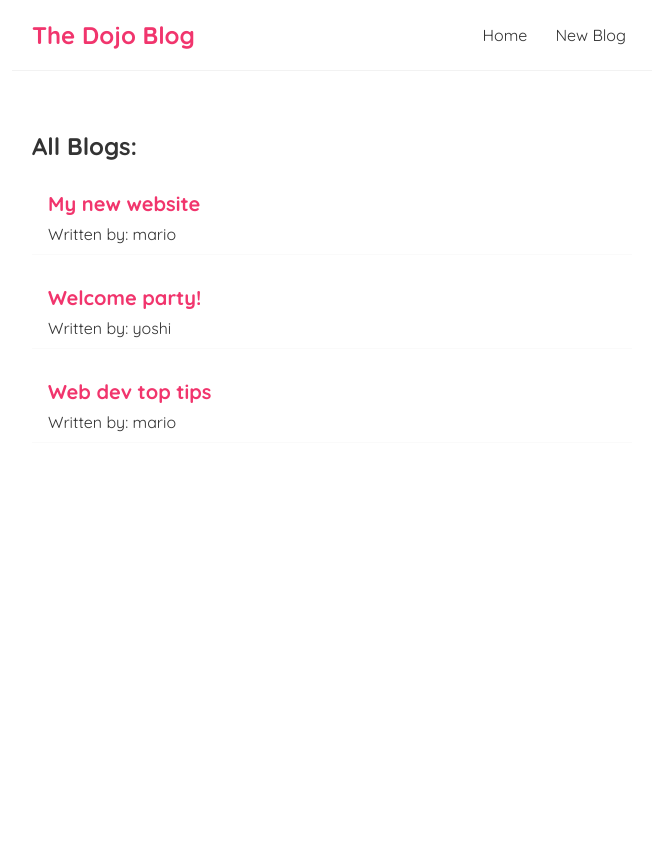
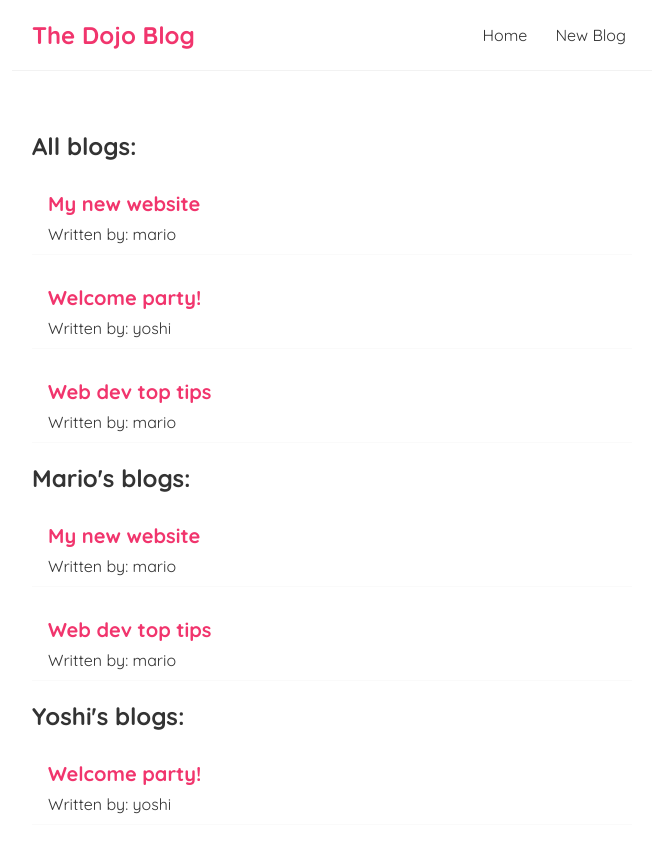
Before and after one commit to danretegan/dojo-blog, a React (Create React App) app: page / in a window 1280 px wide. Shown: the top 852 px of the page, without its empty margins (308-964 px from the left). Before the commit the page ends 800 px from the top, so only its background shows below. Built offline with nearby package versions, Linux system fonts and the light colour scheme.

Commit message:
#12 - Reusing Components

```diff
--- a/src/Home.js
+++ b/src/Home.js
@@ -15,7 +15,15 @@
 
   return (
     <div className="home">
-      <BlogList blogs={blogs} title="All Blogs:" />
+      <BlogList blogs={blogs} title="All blogs:" />
+      <BlogList
+        blogs={blogs.filter(blog => blog.author === 'mario')}
+        title="Mario's blogs:"
+      />
+      <BlogList
+        blogs={blogs.filter(blog => blog.author === 'yoshi')}
+        title="Yoshi's blogs:"
+      />
     </div>
   );
 };
```
